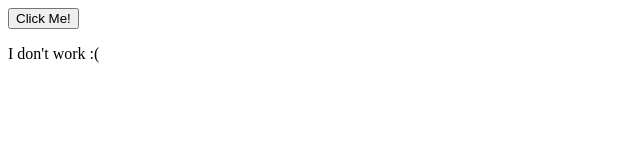
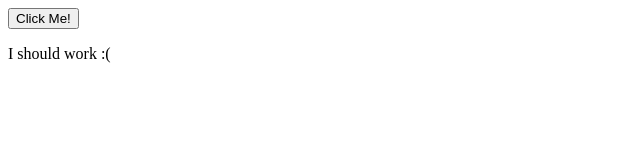
Before and after one commit to capigues/myapp, a website: page index.html in a window 1280 px wide. Shown: the full height of the page, 0-640 px from the left. Drawn offline with Linux system fonts and the light colour scheme.

Commit message:
small change to paragraph

```diff
--- a/index.html
+++ b/index.html
@@ -9,7 +9,7 @@
 </head>
 <body>
     <button>Click Me!</button>
-    <p>I don't work :(</p>
+    <p>I should work :(</p>
 
 </body>
 </html>
```
